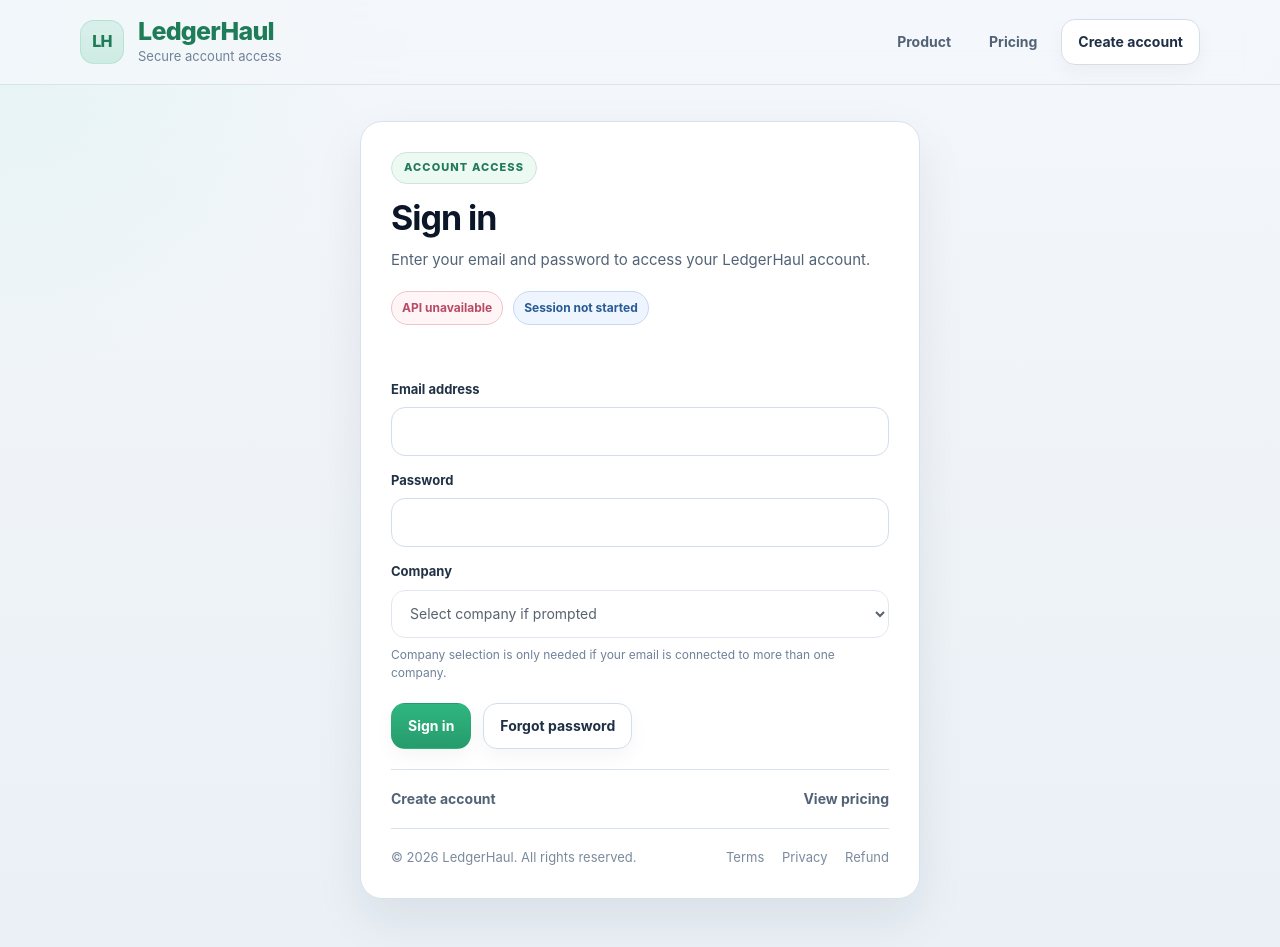
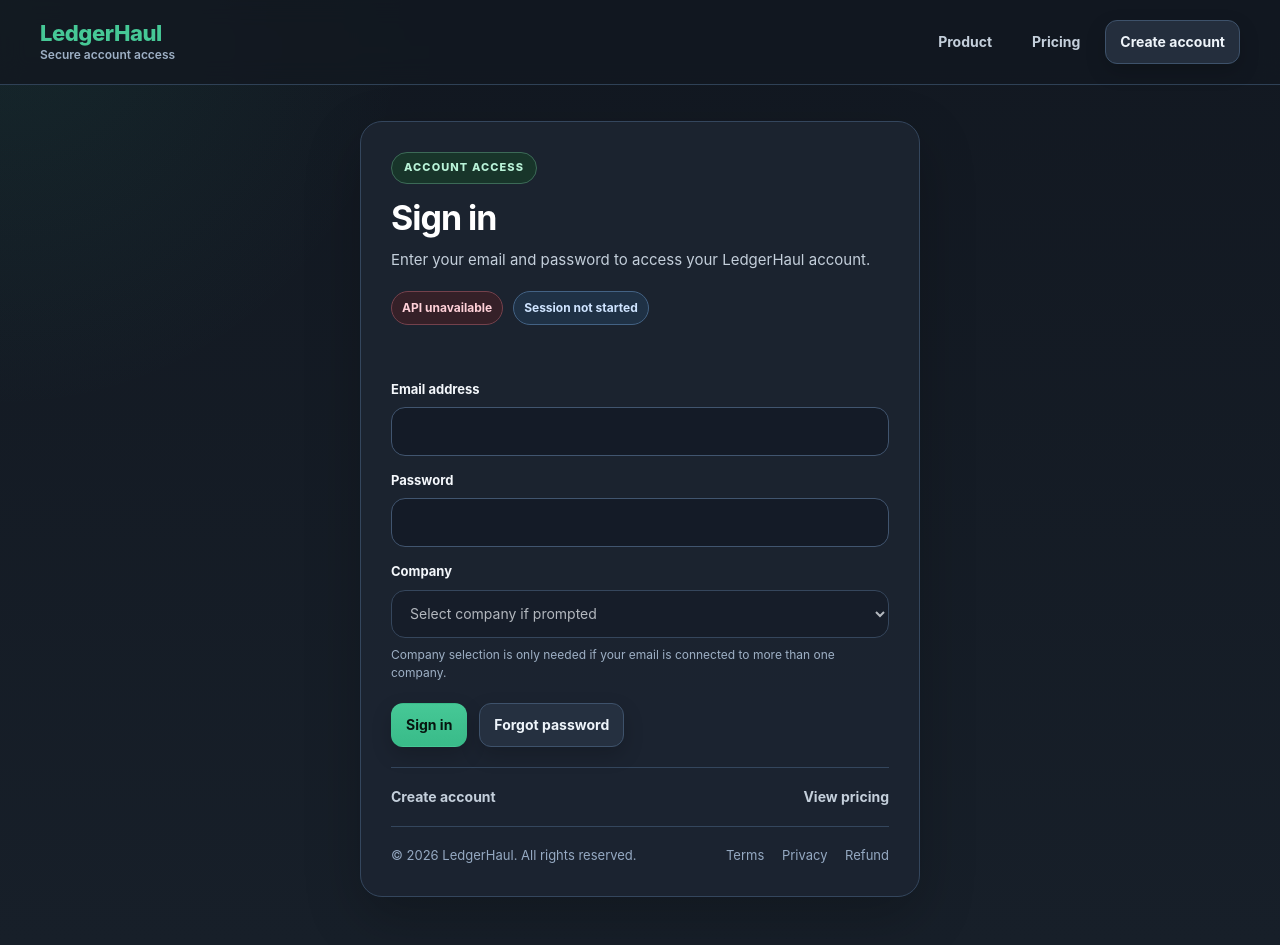
Before and after one commit to 120mgmt/ledgerhaul-site, a plain HTML site: page public/app/login.html in a window 1280 px wide. Drawn offline with Linux system fonts and the light colour scheme; no server answers.

Commit message:
Refactor styles in login.html for better UI
Updated CSS variables and styles for improved aesthetics and consistency. Adjusted background gradients, colors, and element dimensions.

```diff
--- a/public/app/login.html
+++ b/public/app/login.html
@@ -15,32 +15,32 @@
 
     :root {
       --bg:
-        radial-gradient(circle at top left, rgba(56, 211, 159, 0.08), transparent 24%),
-        linear-gradient(180deg, #f4f7fb 0%, #eaf0f6 100%);
-      --panel: rgba(255, 255, 255, 0.98);
-      --panel-2: rgba(246, 250, 253, 0.98);
-      --border: #d7e2ec;
-      --border-2: #dfe8f1;
-      --text: #132033;
-      --text-strong: #0b1628;
-      --muted: #526377;
-      --muted-2: #708298;
-      --accent: #2fb67f;
-      --accent-2: #269b6c;
-      --accent-text: #ffffff;
-      --danger: #b94a63;
-      --danger-bg: #fff4f6;
-      --danger-border: #efc4cd;
-      --ok: #237a56;
-      --ok-bg: #edf9f3;
-      --ok-border: #bfe3d0;
-      --info: #285b94;
-      --info-bg: #eef5ff;
-      --info-border: #c5d8f4;
-      --shadow-sm: 0 8px 20px rgba(15, 23, 42, 0.04);
-      --shadow: 0 20px 50px rgba(15, 23, 42, 0.08);
+        radial-gradient(circle at top left, rgba(56, 211, 159, 0.08), transparent 26%),
+        linear-gradient(180deg, #121821 0%, #171f29 100%);
+      --panel: rgba(28, 36, 48, 0.96);
+      --panel-2: rgba(34, 43, 57, 0.96);
+      --border: #34465d;
+      --border-2: #41556f;
+      --text: #f4f7fb;
+      --text-strong: #ffffff;
+      --muted: #c4cfdb;
+      --muted-2: #9eb0c5;
+      --accent: #46c896;
+      --accent-2: #39bb89;
+      --accent-text: #07140f;
+      --danger: #ffd0d8;
+      --danger-bg: #352028;
+      --danger-border: #74414c;
+      --ok: #b9f3d8;
+      --ok-bg: #18352a;
+      --ok-border: #316451;
+      --info: #cfe4ff;
+      --info-bg: #1f3145;
+      --info-border: #436284;
+      --shadow-sm: 0 8px 20px rgba(0, 0, 0, 0.18);
+      --shadow: 0 20px 55px rgba(0, 0, 0, 0.22);
       --radius: 22px;
-      --max: 1120px;
+      --max: 1200px;
       --header-height: 84px;
     }
 
@@ -52,6 +52,8 @@
       color: var(--text);
       font-family: Inter, system-ui, -apple-system, Segoe UI, Roboto, Arial, sans-serif;
       line-height: 1.6;
+      -webkit-font-smoothing: antialiased;
+      text-rendering: optimizeLegibility;
     }
 
     a {
@@ -69,9 +71,9 @@
       position: sticky;
       top: 0;
       z-index: 40;
-      backdrop-filter: blur(14px);
-      background: rgba(244, 247, 251, 0.84);
-      border-bottom: 1px solid rgba(215, 226, 236, 0.92);
+      backdrop-filter: blur(12px);
+      background: rgba(18, 24, 33, 0.84);
+      border-bottom: 1px solid rgba(52, 70, 93, 0.90);
     }
 
     .wrap {
@@ -91,43 +93,24 @@
 
     .brand-block {
       display: flex;
-      align-items: center;
-      gap: 14px;
-    }
-
-    .brand-mark {
-      width: 44px;
-      height: 44px;
-      border-radius: 14px;
-      background: linear-gradient(180deg, rgba(47, 182, 127, 0.12) 0%, rgba(47, 182, 127, 0.18) 100%);
-      border: 1px solid rgba(47, 182, 127, 0.18);
-      display: inline-flex;
-      align-items: center;
-      justify-content: center;
-      color: #1f7c58;
-      font-weight: 800;
-      letter-spacing: -0.04em;
-      flex: 0 0 auto;
-    }
-
-    .brand-copy {
-      display: flex;
       flex-direction: column;
       gap: 4px;
+      min-width: 0;
     }
 
     .logo {
-      font-size: 25px;
+      font-size: 22px;
       font-weight: 800;
-      color: #1f7c58;
-      letter-spacing: -0.03em;
+      color: var(--accent);
+      letter-spacing: -0.02em;
       line-height: 1;
     }
 
     .subbrand {
-      font-size: 13px;
+      font-size: 12px;
       color: var(--muted-2);
-      line-height: 1.3;
+      line-height: 1.2;
+      font-weight: 600;
     }
 
     .nav-actions {
@@ -141,30 +124,34 @@
       display: inline-flex;
       align-items: center;
       justify-content: center;
-      min-height: 42px;
+      min-height: 44px;
       padding: 10px 14px;
       border-radius: 12px;
       color: var(--muted);
       font-size: 14px;
       font-weight: 700;
-      transition: color .15s ease, background .15s ease;
+      line-height: 1;
+      border: 1px solid transparent;
+      transition: color .15s ease, background .15s ease, border-color .15s ease, transform .15s ease;
     }
 
     .nav-link:hover {
       color: var(--text-strong);
-      background: rgba(255, 255, 255, 0.72);
+      background: rgba(39, 51, 67, 0.88);
+      border-color: var(--border-2);
+      transform: translateY(-1px);
     }
 
     .btn {
       display: inline-flex;
       align-items: center;
       justify-content: center;
-      min-height: 46px;
-      padding: 10px 16px;
-      border-radius: 14px;
-      border: 1px solid #d4dee8;
-      background: #ffffff;
-      color: #1f3046;
+      min-height: 44px;
+      padding: 10px 14px;
+      border-radius: 12px;
+      border: 1px solid #3e526b;
+      background: rgba(36, 48, 64, 0.80);
+      color: #eef4fa;
       font-size: 14px;
       font-weight: 700;
       cursor: pointer;
@@ -176,12 +163,12 @@
         background .15s ease;
       box-shadow: var(--shadow-sm);
       white-space: nowrap;
+      line-height: 1;
     }
 
     .btn:hover {
-      filter: brightness(1.01);
+      filter: brightness(1.03);
       transform: translateY(-1px);
-      box-shadow: 0 12px 24px rgba(15, 23, 42, 0.07);
     }
 
     .btn-primary {
@@ -191,7 +178,9 @@
     }
 
     .btn-secondary {
-      background: #ffffff;
+      background: rgba(39, 51, 67, 0.88);
+      border-color: #3e526b;
+      color: #eef4fa;
     }
 
     .main {
@@ -219,8 +208,8 @@
       min-height: 30px;
       padding: 6px 12px;
       border-radius: 999px;
-      border: 1px solid #cce6da;
-      background: #edf9f3;
+      border: 1px solid #3c6a57;
+      background: #18352a;
       color: var(--ok);
       font-size: 11px;
       font-weight: 800;
@@ -263,9 +252,9 @@
       border-radius: 999px;
       font-size: 12px;
       font-weight: 700;
-      border: 1px solid #d5e0ea;
-      background: #f7fbfd;
-      color: #6b7b8f;
+      border: 1px solid #4b5e77;
+      background: #263343;
+      color: #d7e2ee;
     }
 
     .pill.ok {
@@ -309,7 +298,7 @@
     .field label {
       font-size: 13px;
       font-weight: 700;
-      color: #213247;
+      color: var(--text);
     }
 
     .field input,
@@ -318,18 +307,18 @@
       min-height: 48px;
       padding: 12px 14px;
       border-radius: 14px;
-      border: 1px solid #d4dee8;
-      background: #ffffff;
+      border: 1px solid var(--border-2);
+      background: rgba(20, 27, 38, 0.92);
       color: var(--text);
       font-size: 14px;
-      transition: border-color .15s ease, box-shadow .15s ease;
+      transition: border-color .15s ease, box-shadow .15s ease, background .15s ease;
     }
 
     .field input:focus,
     .field select:focus {
       outline: none;
-      border-color: #8fcfb1;
-      box-shadow: 0 0 0 4px rgba(47, 182, 127, 0.10);
+      border-color: #53d0a0;
+      box-shadow: 0 0 0 4px rgba(70, 200, 150, 0.12);
     }
 
     .field-help {
@@ -375,11 +364,11 @@
       gap: 12px;
       flex-wrap: wrap;
       font-size: 13px;
-      color: #7b8b9d;
+      color: #95a9c2;
     }
 
     .footer a {
-      color: #7b8b9d;
+      color: #95a9c2;
       margin-left: 14px;
     }
 
@@ -421,11 +410,8 @@
     <div class="wrap">
       <header class="topbar">
         <div class="brand-block">
-          <div class="brand-mark">LH</div>
-          <div class="brand-copy">
-            <div class="logo">LedgerHaul</div>
-            <div class="subbrand">Secure account access</div>
-          </div>
+          <div class="logo">LedgerHaul</div>
+          <div class="subbrand">Secure account access</div>
         </div>
 
         <div class="nav-actions">
```
